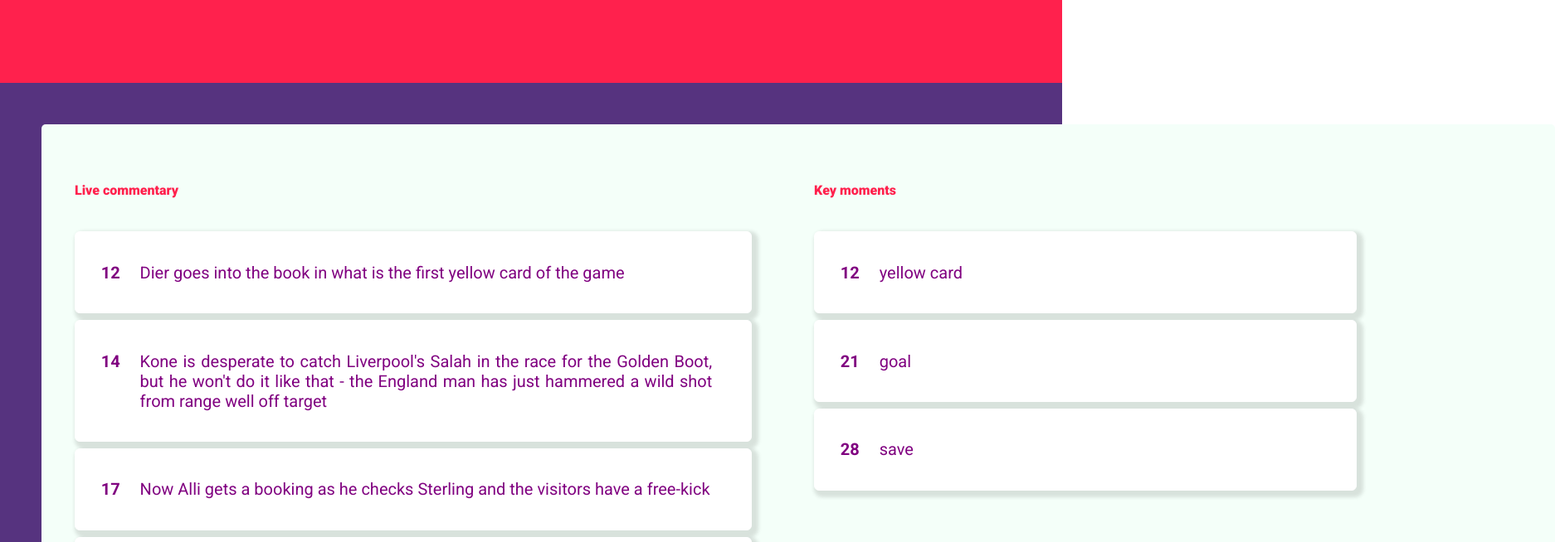
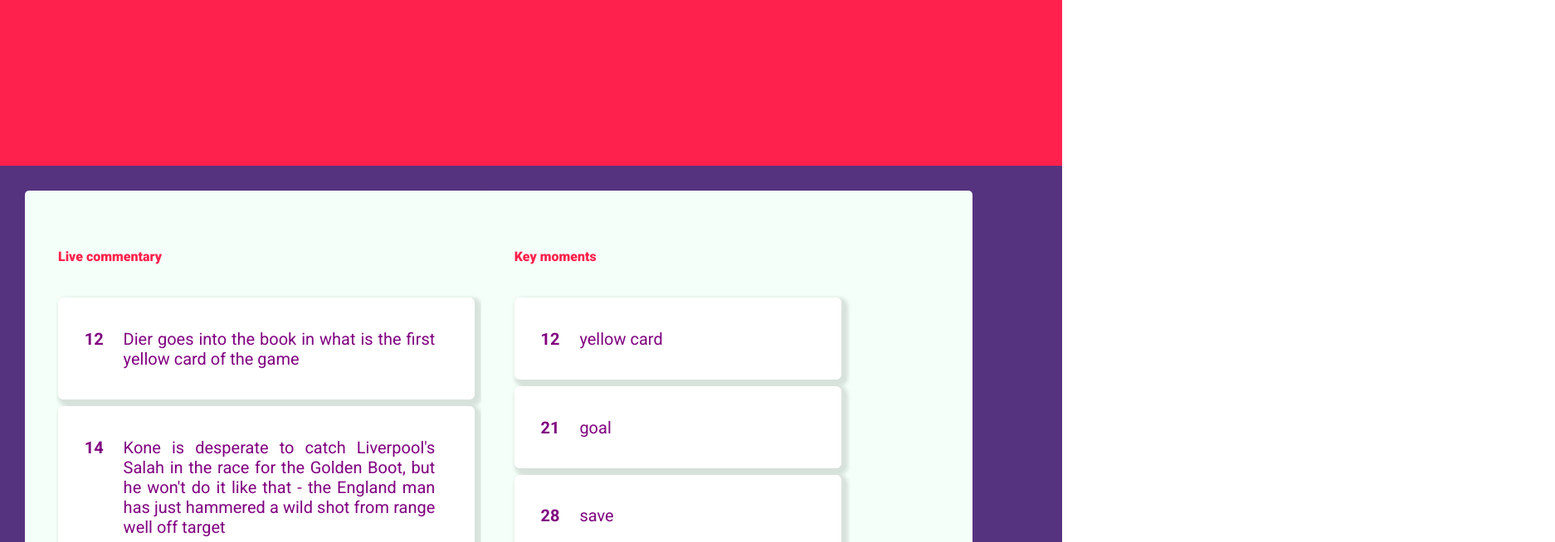
Before and after one commit to Yolantele/commentary-interface, a React (Create React App) app in the folder commentary-ui/: page / in a window 1280 px wide. Shown: the top 654 px of the page at 83% size, 1874 px wide, since content can reach past the window. Built offline with nearby package versions, Linux system fonts and the light colour scheme.

Commit message:
Tweaks scaling components and display

```diff
--- a/commentary-ui/src/components/Card.js
+++ b/commentary-ui/src/components/Card.js
@@ -12,7 +12,12 @@ const Card = (props) => {
   const { badge, description, cardWidth, width } = props;
   const container = [styles.container];
 
-  container.push({width: cardWidth / (cardWidth / width + 0.1)});
+  if (width) {
+    let proportion = cardWidth / width + 0.2
+    container.push({width: cardWidth / proportion });
+  } else {
+    container.push({width: cardWidth});
+  }
 
 
 
--- a/commentary-ui/src/components/FeedContainer.js
+++ b/commentary-ui/src/components/FeedContainer.js
@@ -10,7 +10,12 @@ class FeedContainer extends React.Component {
   const { feedHeight, feedWidth, title, width } = this.props;
 
   const container = [styles.container];
-  container.push({height: feedHeight, width: feedWidth / (feedWidth/width)});
+  if ( width ) {
+    let proportion = feedWidth / width
+    container.push({height: feedHeight, width: feedWidth / proportion});
+  } else {
+    container.push({height: feedHeight, width: feedWidth});
+  }
 
     return(
         <div style={container}>
--- a/commentary-ui/src/components/HomePage.js
+++ b/commentary-ui/src/components/HomePage.js
@@ -51,7 +51,6 @@ class HomePage extends React.Component {
       <div>
         <div style={styles.header}/>
         <div style={styles.container}>
-        <div style={styles.sideBar}/>
         <FeedContainer
           title='Live commentary'
           feedHeight={HEIGHT}
@@ -68,6 +67,8 @@ class HomePage extends React.Component {
           {momentsFeed}
         </FeedContainer>
         </div>
+        <div style={styles.header}/>
+
       </div>
 
     );
@@ -76,7 +77,7 @@ class HomePage extends React.Component {
 }
 const styles = {
   container: {
-    padding: 50,
+    padding: 30,
     display: 'flex',
     height: 900,
     justifyContent: 'flex-start',
@@ -88,9 +89,7 @@ const styles = {
     borderColor: Styles.colours.primary
   },
   header: {
-    height:100,
-    width: '100vw',
-    color: 'red',
+    height:200,
     backgroundColor: Styles.colours.primary
   },
   sideBar: {
--- a/commentary-ui/src/components/higher-order-comp/withWIdth.js
+++ b/commentary-ui/src/components/higher-order-comp/withWIdth.js
@@ -1,8 +1,8 @@
 import React, { Component } from 'react'
 
 
-const SMALL_WIDTH = 400 ;
-const REDUCE_IN_PROPORTION = 1.5;
+const SMALL_WIDTH = 450 ;
+const REDUCE_IN_PROPORTION = 2.5;
 const withWidth = (MyComponent, proportion=REDUCE_IN_PROPORTION) => {
 
 
```
